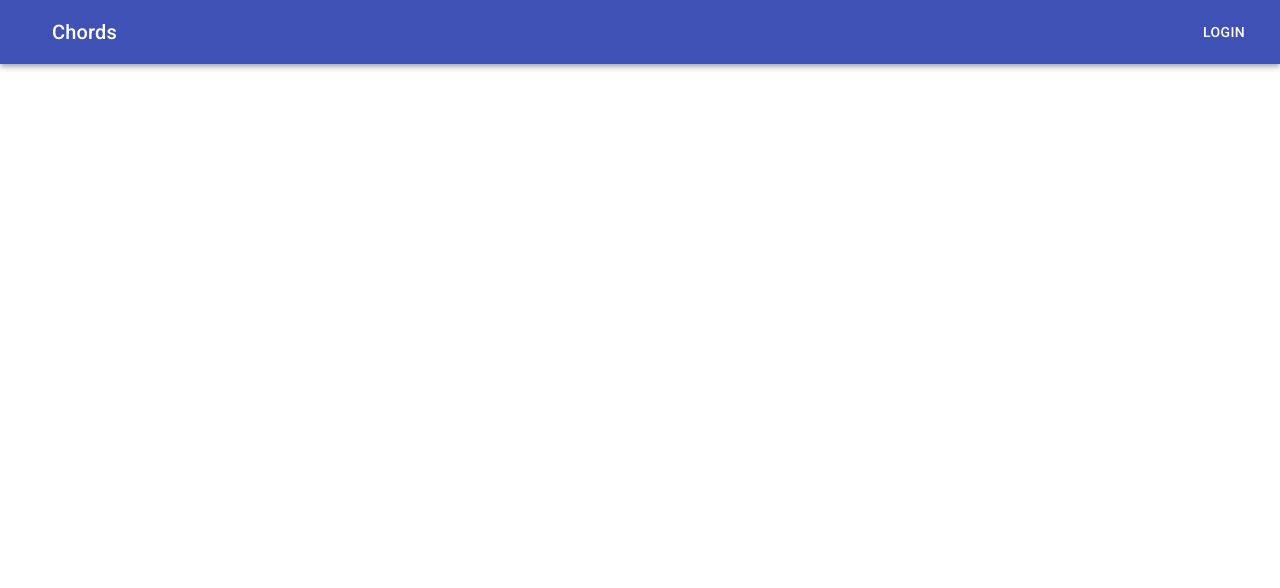
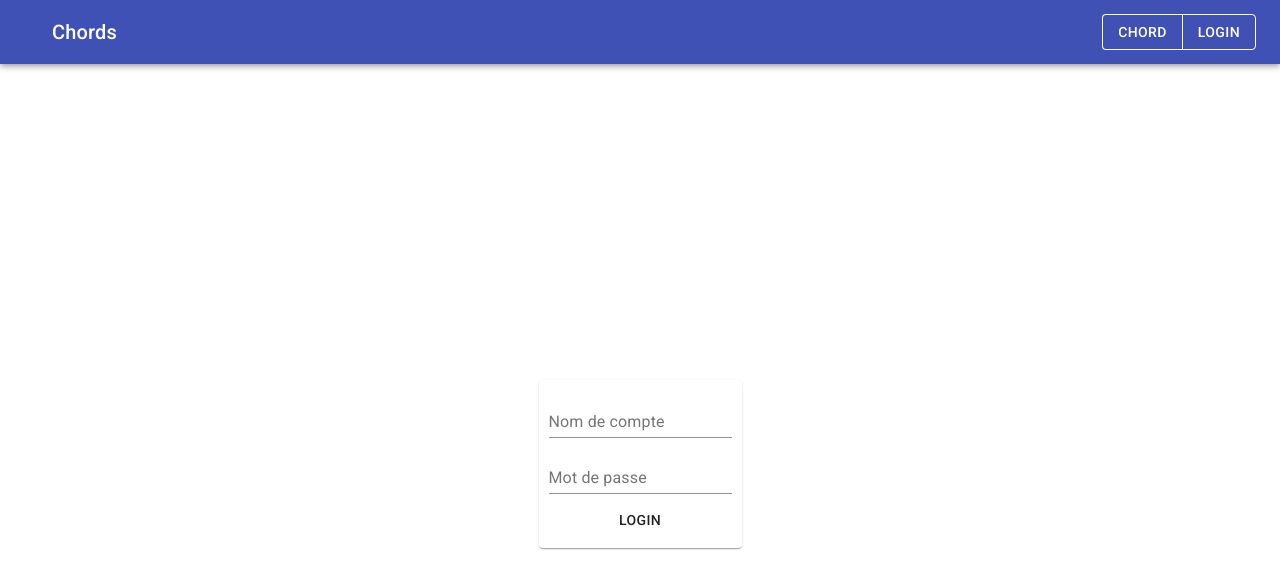
Before and after one commit to Dylanderv/chords-react, a React (Create React App) app: page /login in a window 1280 px wide. Shown: the top 588 px of the page. Built offline with nearby package versions, Linux system fonts and the light colour scheme.

Commit message:
wip: add login page

```diff
--- a/src/App.tsx
+++ b/src/App.tsx
@@ -4,7 +4,9 @@ import { BrowserRouter as Router, Route, Link } from "react-router-dom"
 import { CHORD_VIEWER_BASE_ROUTE } from './utils/routerUtils';
 import 'typeface-roboto';
 import InstrumentSelector from './components/selector/InstrumentSelector';
-import { AppBar, Toolbar, IconButton, Typography, Button, makeStyles, Theme, createStyles } from '@material-ui/core';
+import { AppBar, Toolbar, IconButton, Typography, Button, makeStyles, Theme, createStyles, ButtonGroup } from '@material-ui/core';
+import Login from './components/Login';
+import { useReactRouter } from './hooks/useReactRouter';
 
 const useStyles = makeStyles((theme: Theme) =>
   createStyles({
@@ -21,9 +23,12 @@ const useStyles = makeStyles((theme: Theme) =>
 );
 
 const App: React.FC = () => {
+  // const router = useReactRouter();
   const classes = useStyles();
+  // console.log(router)
   return (
     <div className={classes.root}>
+      <Router>
         <AppBar position="static">
           <Toolbar>
             <IconButton edge="start" className={classes.menuButton} color="inherit" aria-label="menu">
@@ -32,11 +37,14 @@ const App: React.FC = () => {
             <Typography variant="h6" className={classes.title}>
               Chords
             </Typography>
-          <Button color="inherit">Login</Button>
+            <ButtonGroup aria-label="outlined button group">
+              <Button component={Link} to={CHORD_VIEWER_BASE_ROUTE} color="inherit">Chord</Button>
+              <Button component={Link} to='/login' color="inherit">Login</Button>
+            </ButtonGroup>
           </Toolbar>
         </AppBar>
-      <Router>
         <Route path={CHORD_VIEWER_BASE_ROUTE + "/:instrument?/:mainChord?/:suffix?"} component={InstrumentSelector}/>
+        <Route path={'/login'} component={Login}/>
       </Router>
 
     </div>
--- /dev/null
+++ b/src/components/Login.tsx
@@ -0,0 +1,54 @@
+import React, { useState } from 'react';
+import { TextField, Button, Grid, Paper, createStyles, Theme } from '@material-ui/core';
+import { makeStyles } from '@material-ui/styles';
+import { authenticate } from '../services/loginService';
+
+const useStyles = makeStyles((theme: Theme) =>
+  createStyles({
+    paper: {
+      padding: theme.spacing(3)
+    }
+  })
+)
+
+const Login: React.FC = () => {
+
+  const [username, setUsername] = useState('');
+  const [password, setPassword] = useState('');
+
+  const handleLoginButtonClick = () => {
+    console.log(username);
+    console.log(password);
+    authenticate(username, password);
+  }
+
+  const handleAccountNameChange = (ev) => {
+    setUsername(ev.target.value);
+  }
+
+  const handlePasswordChange = (ev) => {
+    setPassword(ev.target.value);
+  }
+
+  return (
+    <Grid container spacing={0} direction="column" alignItems="center" justify="center" style={{ minHeight: '100vh' }}>
+      <Grid item>
+        <Paper style={{padding: 10}}>
+          <Grid container spacing={1} direction="column" alignItems="center">
+            <Grid item xs={12}>
+              <TextField value={username} onChange={handleAccountNameChange} label="Nom de compte"></TextField>
+            </Grid>
+            <Grid item xs={12}>
+              <TextField value={password} onChange={handlePasswordChange} label="Mot de passe"></TextField>
+            </Grid>
+            <Grid item xs={12}>
+              <Button onClick={handleLoginButtonClick}>Login</Button>
+            </Grid>
+          </Grid>
+        </Paper>
+      </Grid>
+    </Grid>
+  )
+}
+
+export default Login;
--- a/src/components/chords-viewer/ChordViewer.tsx
+++ b/src/components/chords-viewer/ChordViewer.tsx
@@ -9,31 +9,31 @@ import { IPianoChord } from '../../model/piano/IPianoChord';
 import { IGuitarChords } from '../../model/guitar/IGuitarChords';
 import { IUkuleleChords } from '../../model/ukulele/IUkuleleChords';
 
-type TParams = {instrument: InstrumentType, mainChord: PianoKeys, suffix: string}
+type TParams = {instrument: InstrumentType, mainChord: string, suffix: string}
 
-export const SVG_SIZE: {width: number, height: number} = { width: 300, height: 450 }
+export const SVG_SIZE: {width: number, height: number} = { width: 250, height: 400 }
 
-const ChordViewer = () => {
+const ChordViewer: React.FC<TParams> = ( { instrument, mainChord, suffix } ) => {
   const router = useReactRouter() as RouteComponentProps<TParams, StaticContext, any>;
-  const service = useChordService(router.match.params.instrument);
+  const service = useChordService(instrument);
 
   let svg = '';
   let svgGuitar;
   let svgUkulele;
   if (service.status === "loaded") {
     // Récupérer les données à afficher dans le selector
-    if (router.match.params.instrument === 'piano' && (service.payload.data as IPianoChords)!.main!.name! === 'piano') {
-      let pianoChord =
-        (service.payload.data as IPianoChords)
-          .chords[router.match.params.mainChord]
-          .find((chord: IPianoChord) => chord.suffix === router.match.params.suffix);
-      if (pianoChord !== undefined) {
-        svg = renderPianoSvg(pianoChord);
+    if (instrument === 'piano' && (service.payload.data as IPianoChords)!.main!.name! === 'piano') {
+      let pianoChords = (service.payload.data as IPianoChords).chords
+      if (pianoChords && pianoChords !== undefined && pianoChords !== null && pianoChords[mainChord]) {
+        let pianoChord = pianoChords[mainChord].find((chord: IPianoChord) => chord.suffix === suffix);
+        if (pianoChord !== undefined) {
+          svg = renderPianoSvg(pianoChord);
+        }
       }
-    } else if(router.match.params.instrument === 'guitar' && (service.payload.data as IGuitarChords)!.main!.name! === 'guitar') {
-      svgGuitar = getGuitarUkuleleSvg(router.match.params.instrument, service.payload.data as IGuitarChords|IUkuleleChords, router.match.params.mainChord, router.match.params.suffix);
-    } else if (router.match.params.instrument === 'ukulele' && (service.payload.data as IGuitarChords)!.main!.name! === 'ukulele') {
-      svgUkulele = getGuitarUkuleleSvg(router.match.params.instrument, service.payload.data as IGuitarChords|IUkuleleChords, router.match.params.mainChord, router.match.params.suffix);
+    } else if(instrument === 'guitar' && (service.payload.data as IGuitarChords)!.main!.name! === 'guitar') {
+      svgGuitar = getGuitarUkuleleSvg(instrument, service.payload.data as IGuitarChords|IUkuleleChords, mainChord, suffix);
+    } else if (instrument === 'ukulele' && (service.payload.data as IGuitarChords)!.main!.name! === 'ukulele') {
+      svgUkulele = getGuitarUkuleleSvg(instrument, service.payload.data as IGuitarChords|IUkuleleChords, mainChord, suffix);
     }
   }
 
@@ -42,13 +42,13 @@ const ChordViewer = () => {
         {service.status === 'loading' && <div>Loading...</div>}
         {service.status === 'loaded' && (
         <div>
-          {router.match.params.instrument === 'piano' && svg !== '' ?
-            <svg width={SVG_SIZE.width} dangerouslySetInnerHTML={{__html: svg}}></svg> : <div></div>
+          {instrument === 'piano' && svg !== '' ?
+            <svg width="90vw" dangerouslySetInnerHTML={{__html: svg}}></svg> : <div></div>
           }
-          {(router.match.params.instrument === 'guitar') && svgGuitar !== undefined ?
+          {(instrument === 'guitar') && svgGuitar !== undefined ?
             <svg width={SVG_SIZE.width} height={SVG_SIZE.height} dangerouslySetInnerHTML={{__html: svgGuitar.outerHTML}}></svg> : <div></div>
           }
-          {(router.match.params.instrument === 'ukulele') && svgUkulele !== undefined ?
+          {(instrument === 'ukulele') && svgUkulele !== undefined ?
             <svg width={SVG_SIZE.width} height={SVG_SIZE.height} dangerouslySetInnerHTML={{__html: svgUkulele.outerHTML}}></svg> : <div></div>
           }
         </div>
--- a/src/components/selector/ChordSelector.tsx
+++ b/src/components/selector/ChordSelector.tsx
@@ -1,5 +1,5 @@
 import React from 'react';
-import { createStyles, Theme, FormControl, InputLabel, Select, MenuItem } from '@material-ui/core';
+import { createStyles, Theme, FormControl, InputLabel, Select, MenuItem, Grid } from '@material-ui/core';
 import { makeStyles } from '@material-ui/core/styles';
 import { InstrumentType } from '../../model/InstrumentType';
 import useChordService from '../../hooks/useChordService';
@@ -41,6 +41,7 @@ const ChordSelector: React.FC<chordSelectorProps> = ({ instrument }) => {
   let mainChordParam = router.match.params.mainChord !== undefined ? router.match.params.mainChord : '';
   let suffixParam = router.match.params.suffix !== undefined ? router.match.params.suffix : '';
 
+
   // Add instrument + check si c'est le meme qu'en paramètre
   const [values, setValues] = React.useState({
     mainChord: mainChordParam,
@@ -53,7 +54,6 @@ const ChordSelector: React.FC<chordSelectorProps> = ({ instrument }) => {
       ...oldValues,
       [event.target.name as string]: event.target.value,
     }));
-    console.log('event target', event.target)
     let pathToGo = [
       CHORD_VIEWER_BASE_ROUTE,
       instrument,
@@ -76,6 +76,9 @@ const ChordSelector: React.FC<chordSelectorProps> = ({ instrument }) => {
       {service.status === 'loading' && <div>Loading...</div>}
       {service.status === 'loaded' && (
       <div>
+        <Grid container spacing={0} direction="column" alignItems="center">
+
+          <Grid item xs={12}>
             <FormControl className={classes.formControl}>
               <InputLabel htmlFor="age-helper">Main Chord</InputLabel>
               <Select value={values.mainChord} onChange={handleChange} inputProps={{ name: 'mainChord' }}>
@@ -88,9 +91,18 @@ const ChordSelector: React.FC<chordSelectorProps> = ({ instrument }) => {
                 {suffixes.map(suffix => <MenuItem key={suffix} value={suffix}>{suffix}</MenuItem>)}
               </Select>
             </FormControl>
-        <Router history={router.history}>
-          <Route path={CHORD_VIEWER_BASE_ROUTE + "/:instrument/:mainChord/:suffix"} component={ChordViewer} />
-        </Router>
+          </Grid>
+          {values.mainChord !== '' && values.suffix !== '' ?
+            <Grid item xs={12}>
+              <ChordViewer instrument={instrument} mainChord={values.mainChord} suffix={values.suffix}></ChordViewer>
+            </Grid>
+            : <div></div>
+          }
+
+
+        </Grid>
+
+
       </div>
       )}
       {service.status === 'error' && (
--- a/src/components/selector/InstrumentSelector.tsx
+++ b/src/components/selector/InstrumentSelector.tsx
@@ -55,8 +55,7 @@ const InstrumentSelector: React.FC = () => {
   if (match.params.instrument !== undefined) {
     instrumentParam = match.params.instrument as InstrumentType;
   } else {
-    instrumentParam = 'ukulele'
-    history.replace(CHORD_VIEWER_BASE_ROUTE + '/ukulele')
+    instrumentParam = 'ukulele';
   }
 
   const [value, setValue] = React.useState(0);
@@ -78,7 +77,7 @@ const InstrumentSelector: React.FC = () => {
   if (service.status === 'loaded') {
     dataToDisplay = (service.payload.data as InstrumentType[]);
     let index = dataToDisplay.findIndex(elem => elem === instrumentParam);
-    if (value !== index) setValue(index === -1 ? 0 : index)
+    // if (value !== index) setValue(index === -1 ? 0 : index)
   }
 
   return (
@@ -86,7 +85,7 @@ const InstrumentSelector: React.FC = () => {
         {service.status === 'loading' && <div>Loading...</div>}
         {service.status === 'loaded' && (
         <div>
-          <Tabs value={value} onChange={handleOnChange}>
+          <Tabs value={value} onChange={handleOnChange} centered>
             {dataToDisplay.map((elem, index) => <Tab key={elem} label={elem} {...a11yProps(index)}></Tab>)}
           </Tabs>
           {dataToDisplay.map((elem, index) => <TabPanel key={elem} index={index} value={value}>
--- /dev/null
+++ b/src/services/loginService.ts
@@ -0,0 +1,20 @@
+const ENDPOINT = 'http://localhost:3333/'
+
+export async function authenticate(username: string, password: string) {
+  let fetchRes;
+  try {
+    fetchRes = await fetch(ENDPOINT + 'auth/login', {
+      mode: 'cors',
+      method: 'post',
+      body: `{username: ${username}, password: ${password}}`
+    });
+    console.log(fetchRes);
+  } catch (err) {
+    console.log(err);
+  }
+  try {
+    console.log(await fetchRes.json());
+  } catch(err) {
+    console.log(err);
+  }
+}
```
Lines whose indentation alone changed are shown as unchanged.
